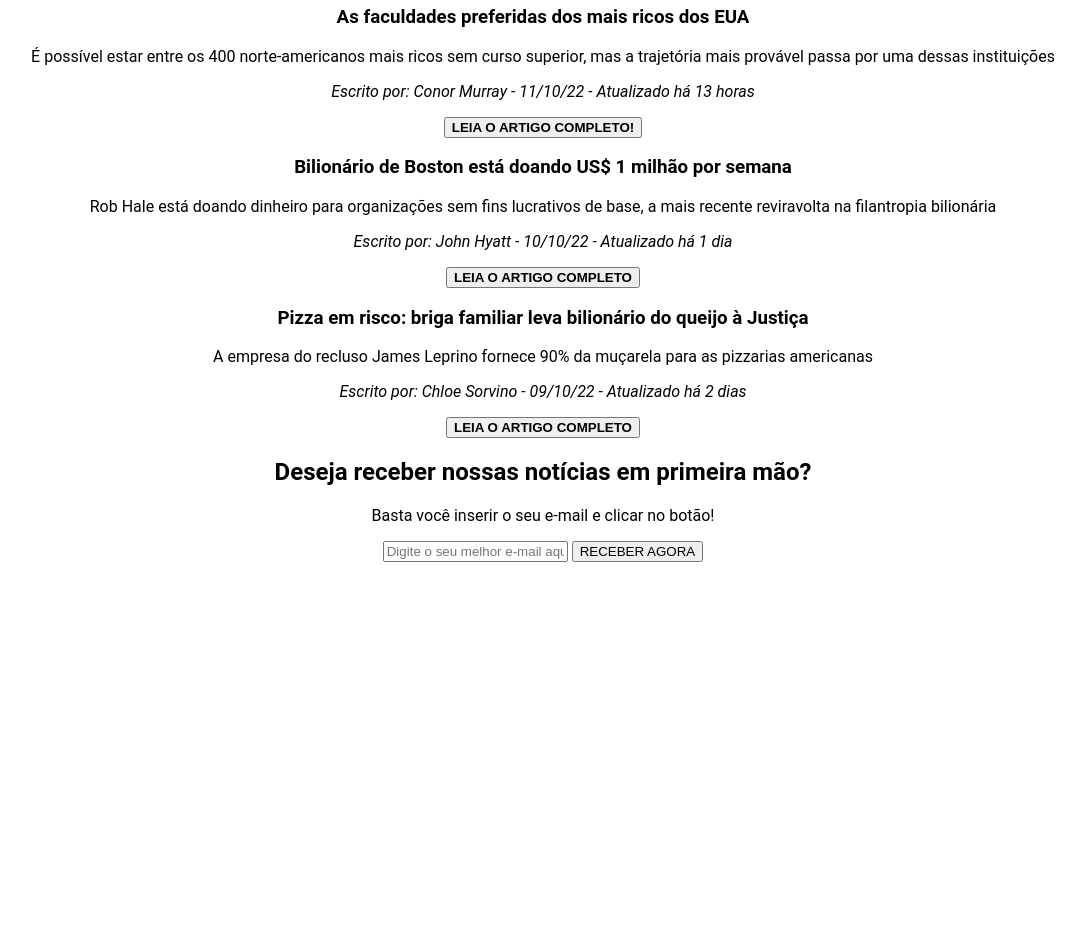
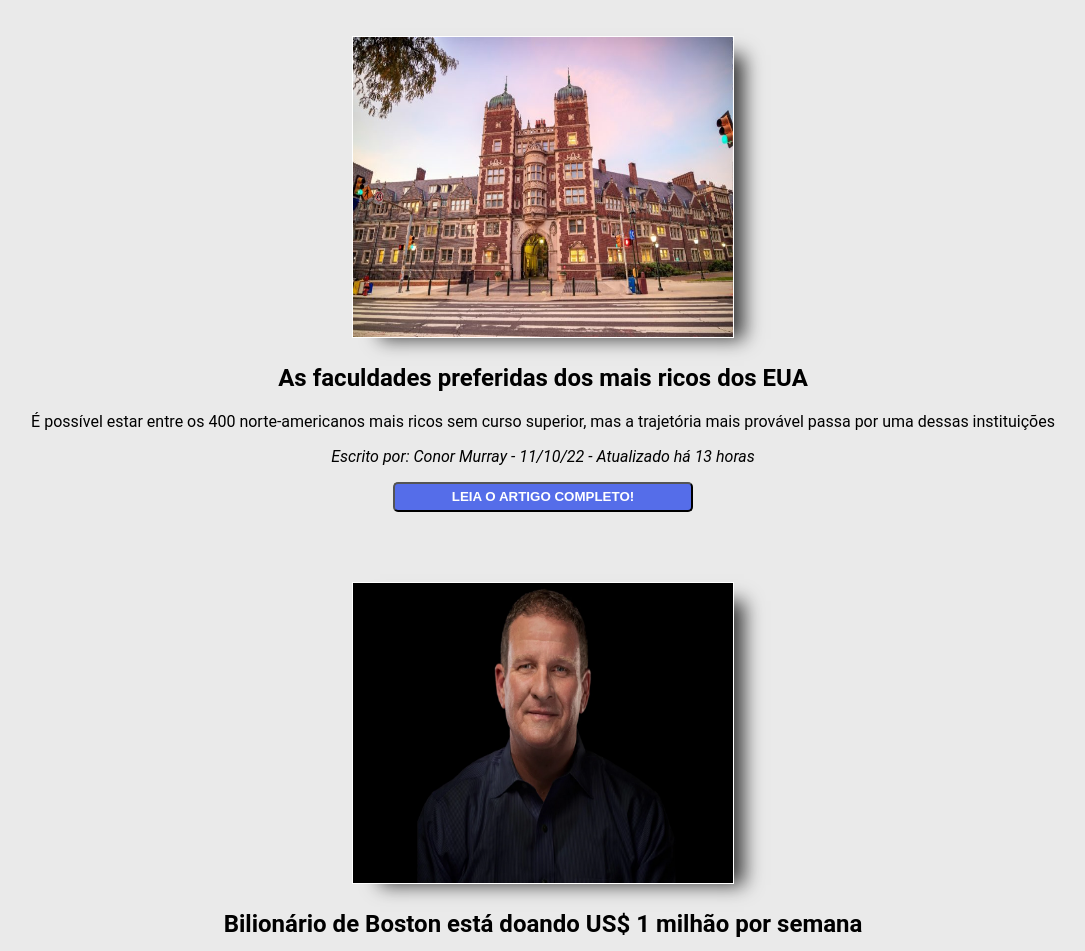
Before and after one commit to osmaclean/Entrega_blog_forbes, a plain HTML site: page index.html in a window 1280 px wide. Shown: the part 75-1026 px from the top of the page, without its empty margins (97-1182 px from the left). Before the commit the page ends 800 px from the top, so only its background shows below. Drawn offline with Linux system fonts and the light colour scheme.

Commit message:
Adicionado as bordas/sombras nas imagens, botão para o artigo estilizado  e configurado.

```diff
--- a/index.html
+++ b/index.html
@@ -12,7 +12,7 @@
 
 </head>
 
-<body>
+<body class="body">
 
     <h1 class="fonte centro-txt">Blog de Teste - Fonte: Forbes</h1>
 
@@ -20,9 +20,11 @@
 
 
     <section class="fonte centro-txt">
-        <h3>
+
+        <img class="first-img" src="./PENSILVANIA.jpg">
+        <h2>
             As faculdades preferidas dos mais ricos dos EUA
-        </h3>
+        </h2>
 
         <article>
             <p>
@@ -40,7 +42,7 @@
 
         <a href="https://forbes.com.br/carreira/2022/10/as-faculdades-dos-mais-ricos-dos-eua/" target="_blank">
 
-            <button>
+            <button class="first-button button-color">
                 <strong>
                     LEIA O ARTIGO COMPLETO!
                 </strong>
@@ -54,9 +56,11 @@
 
     <section class="fonte centro-txt">
 
-        <h3>
+        <img class="second-img" src="./billionare.png">
+
+        <h2>
             Bilionário de Boston está doando US$ 1 milhão por semana
-        </h3>
+        </h2>
 
         <article>
             <p>
@@ -75,7 +79,7 @@
         <a href="https://forbes.com.br/forbes-money/2022/10/bilionario-de-boston-esta-doando-us-1-milhao-por-semana/"
             target="_blank">
 
-            <button>
+            <button class="second-button button-color">
                 <strong>
                     LEIA O ARTIGO COMPLETO
                 </strong>
@@ -88,9 +92,10 @@
 
     <section class="fonte centro-txt">
 
-        <h3>
+        <img class="third-img" src="./queijo.jpg">
+        <h2>
             Pizza em risco: briga familiar leva bilionário do queijo à Justiça
-        </h3>
+        </h2>
 
         <article>
             <p>
@@ -108,7 +113,7 @@
         <a href="https://forbes.com.br/forbes-money/2022/10/pizza-em-risco-briga-familiar-leva-bilionario-do-queijo-a-justica/"
             target="_blank">
 
-            <button>
+            <button class="third-button button-color">
                 <strong>
                     LEIA O ARTIGO COMPLETO
                 </strong>
@@ -118,7 +123,7 @@
     </section>
 
     <!-- Formulário Newsletter-->
-    <section class="fonte centro-txt">
+    <section class="fonte centro-txt borda-newsletter">
         <h1>
             Deseja receber nossas notícias em primeira mão?
         </h1>
@@ -132,7 +137,7 @@
 
             <input type="text" required id="email" name="email" placeholder="Digite o seu melhor e-mail aqui...">
 
-            <button>
+            <button class="">
                 RECEBER AGORA
             </button>
 
--- a/style.css
+++ b/style.css
@@ -9,3 +9,72 @@
     text-align: center;
 
 }
+
+.first-img {
+
+    margin: 30px;
+    width: 30%;
+    height: 300px;
+    margin-bottom: 2px;
+}
+
+.second-img {
+
+    margin: 30px;
+    width: 30%;
+    height: 300px;
+    margin-bottom: 2px;
+}
+
+.first-button {
+
+    margin-bottom: 40px;
+}
+
+.third-img {
+
+    margin: 30px;
+    width: 30%;
+    height: 270px;
+    margin-bottom: 2px;
+
+}
+
+.second-button {
+
+    margin-bottom: 40px;
+}
+
+.third-button {
+
+    margin-bottom: 60px;
+}
+
+.button-color {
+
+    background-color: #556de9;
+    color: white;
+    border-radius: 5px;
+    width: 300px;
+    height: 30px;
+
+}
+
+body {
+
+    background-color: #b0b0b041;
+}
+
+img {
+    -webkit-box-shadow: 19px 10px 18px -9px rgba(0, 0, 0, 0.75);
+    -moz-box-shadow: 19px 10px 18px -9px rgba(0, 0, 0, 0.75);
+    box-shadow: 19px 10px 18px -9px rgba(0, 0, 0, 0.75);
+    border: solid white 1px;
+
+}
+
+.borda-newsletter{
+
+    border: solid #5555557c 3px;
+    border-radius: 3px;
+}
```
Also changed, not shown: PENSILVANIA.jpg (added), billionare.png (added), queijo.jpg (added).
